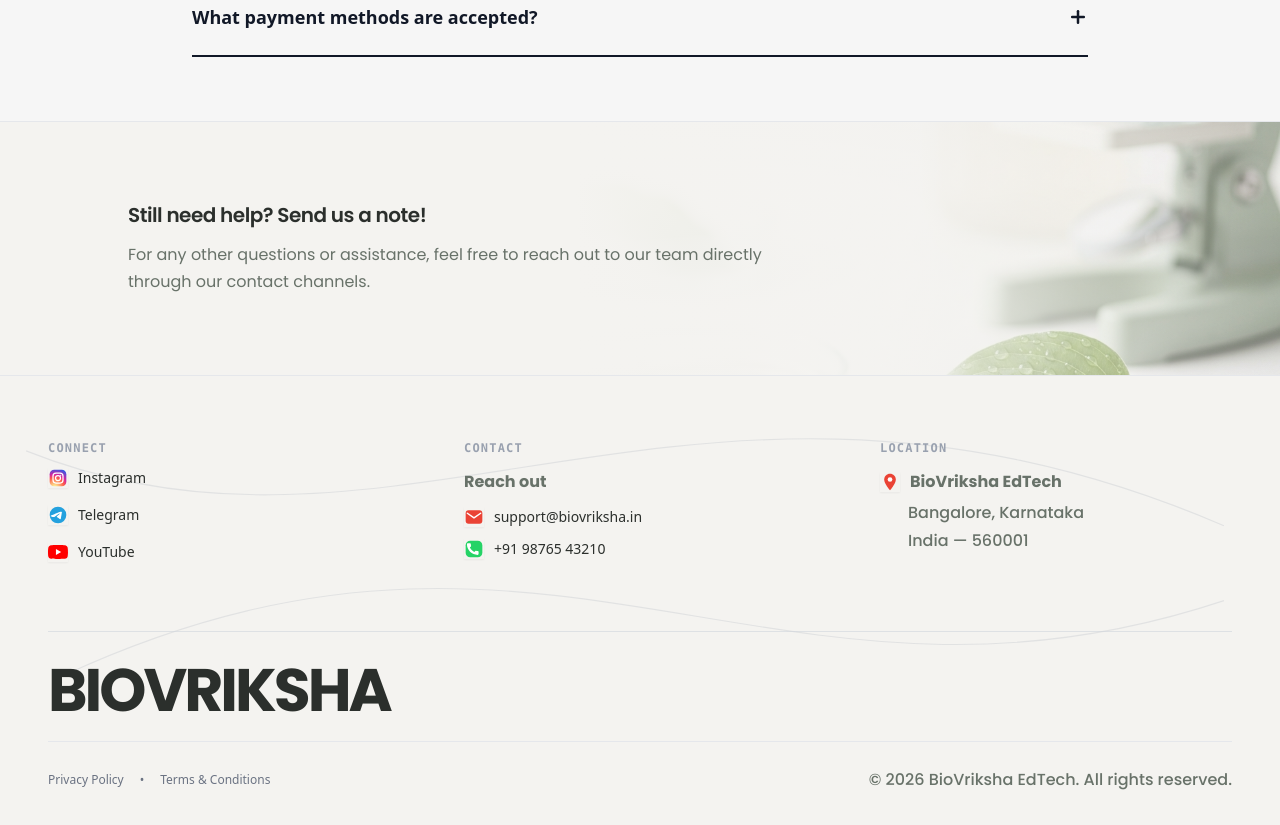
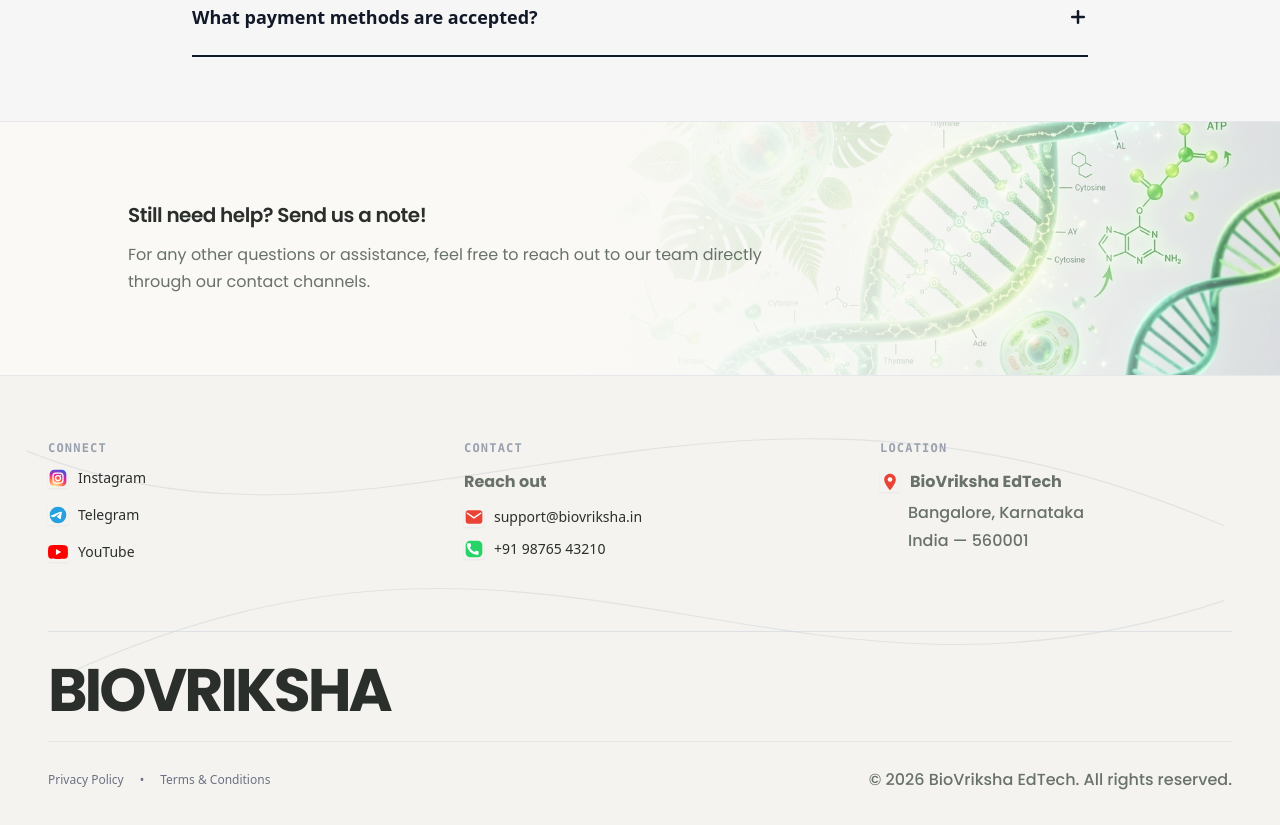
Before and after one commit to ilhan-freelance/BioVriksh, a Next.js app: page / in a window 1280 px wide. Shown: the part 8860-9685 px from the top of the page. Built offline with nearby package versions, Linux system fonts and the light colour scheme.

Commit message:
style(faq): replace repeated hero image in FAQ section with unique light 3D biology illustration

```diff
--- a/src/components/FAQSection.tsx
+++ b/src/components/FAQSection.tsx
@@ -130,26 +130,26 @@ export default function FAQSection() {
         </div>
       </div>
 
-      {/* ── BOTTOM TRANSPARENT BANNER WITH VISIBLE LIGHT IMAGE ─────── */}
-      <div className="relative bg-[#F4F3F0] py-20 px-6 md:px-12 overflow-hidden border-t border-gray-200">
+      {/* ── BOTTOM TRANSPARENT BANNER WITH UNIQUE LIGHT 3D BIOLOGY IMAGE ─────── */}
+      <div className="relative bg-[#FAF9F6] py-20 px-6 md:px-12 overflow-hidden border-t border-gray-200">
         {/* Clearly Visible Light Background Image on Right Side */}
         <div className="absolute right-0 top-0 bottom-0 w-full sm:w-[65%] md:w-[55%] pointer-events-none overflow-hidden">
           <img
-            src="/hero_premium_clean.png"
-            alt="Biology background"
-            className="w-full h-full object-cover opacity-75 grayscale-[10%]"
+            src="/hero_biology_no_character.png"
+            alt="BioVriksha 3D Biology Visual"
+            className="w-full h-full object-cover opacity-85"
           />
           {/* Left Fade Overlay to seamlessly blend with background */}
-          <div className="absolute inset-0 bg-gradient-to-r from-[#F4F3F0] via-[#F4F3F0]/80 to-transparent" />
+          <div className="absolute inset-0 bg-gradient-to-r from-[#FAF9F6] via-[#FAF9F6]/80 to-transparent" />
         </div>
 
-        {/* Transparent Content Area */}
+        {/* Content Area */}
         <div className="max-w-5xl mx-auto relative z-10">
           <div className="max-w-2xl">
-            <h3 className="text-3xl sm:text-4xl md:text-5xl font-extrabold text-[#111827] tracking-tight mb-3">
+            <h3 className="text-2xl sm:text-3xl md:text-4xl font-extrabold text-[#111827] tracking-tight mb-3">
               Still need help? Send us a note!
             </h3>
-            <p className="text-gray-700 text-sm sm:text-base leading-relaxed font-normal">
+            <p className="text-gray-600 text-sm sm:text-base leading-relaxed font-normal">
               For any other questions or assistance, feel free to reach out to our team directly through our contact channels.
             </p>
           </div>
```
